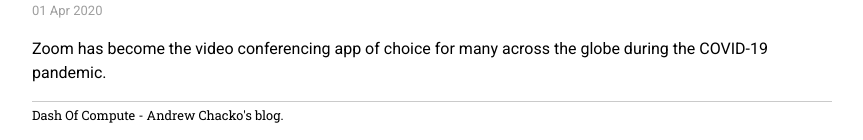
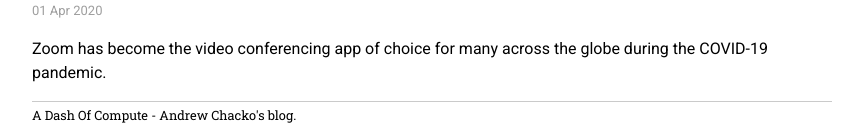
Before and after one commit to sautee/sautee.github.io, a Jekyll site: the page built from pages/index.md, in a window 1280 px wide. Shown: the part 999-1139 px from the top of the page, without its empty margins (208-1071 px from the left). Built offline with Jekyll 4.4.1, drawn with Linux system fonts in a browser that asks for light colours.

```diff
--- a/_includes/layout/footer.html
+++ b/_includes/layout/footer.html
@@ -1,3 +1,3 @@
 <footer>
-    Dash Of Compute - Andrew Chacko's blog.
+    A Dash Of Compute - Andrew Chacko's blog.
 </footer>
```
